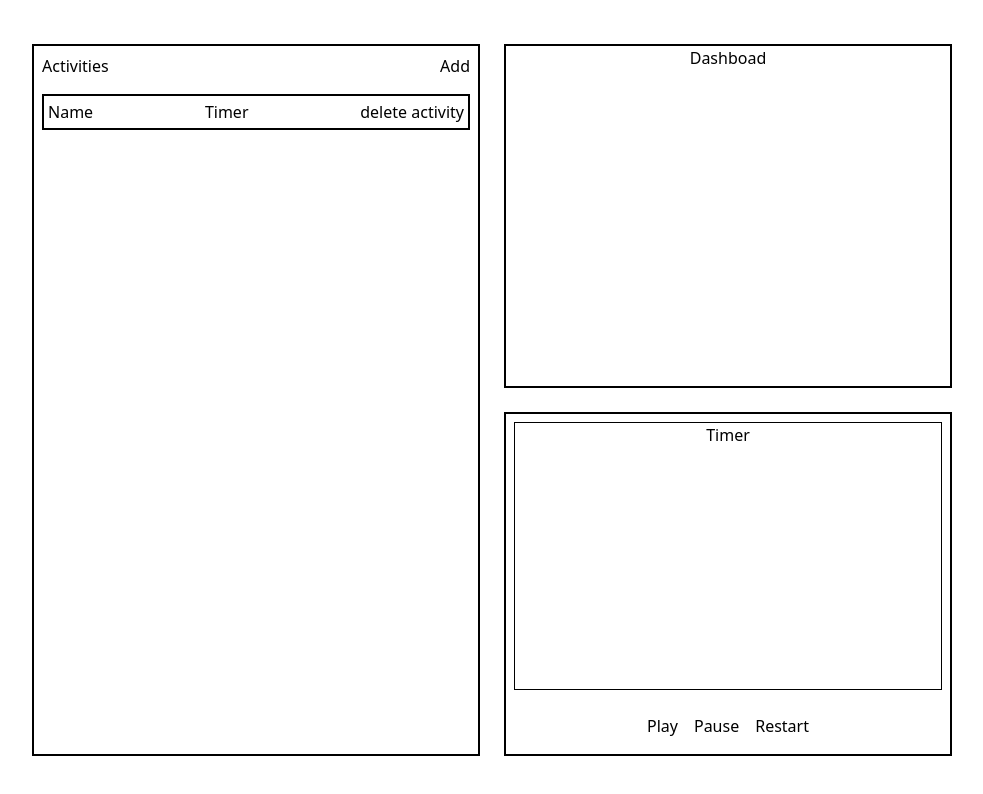
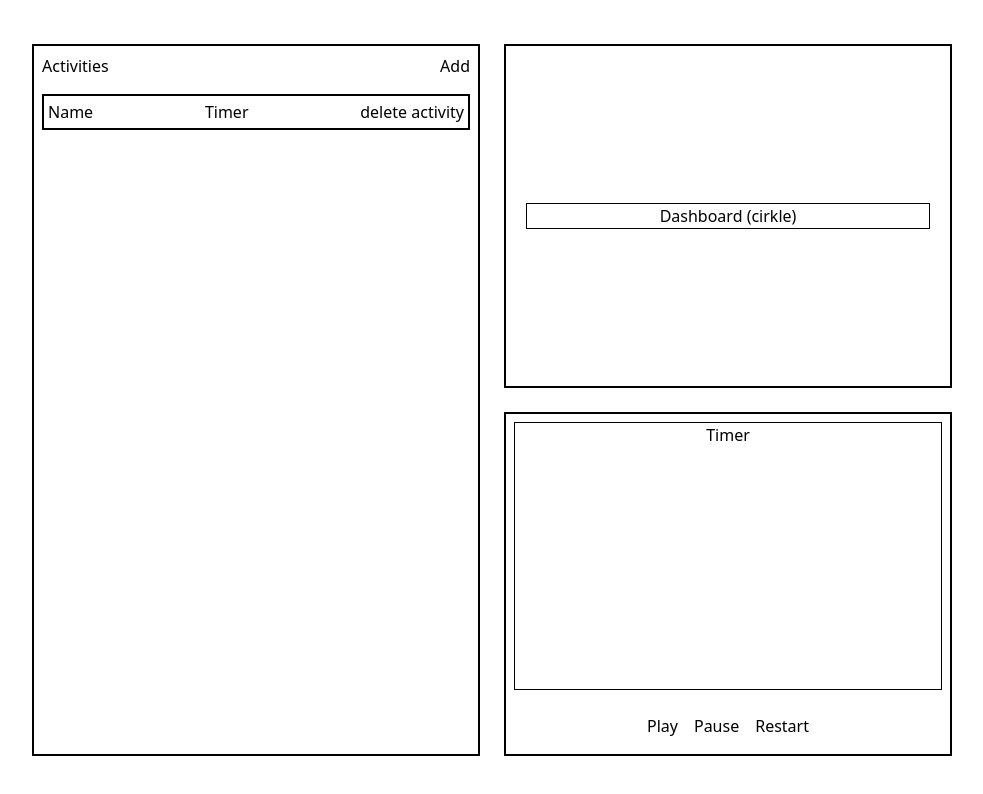
Before and after one commit to Andrzej-Tezyk/stack-app, a React (Vite) app in the folder frontend/: page / in a window 1280 px wide. Shown: the top 794 px of the page, without its empty margins (148-1131 px from the left). Built offline with nearby package versions, Linux system fonts and the light colour scheme.

Commit message:
dashboard layout

```diff
--- a/frontend/src/components/Dashboard.jsx
+++ b/frontend/src/components/Dashboard.jsx
@@ -1,9 +1,8 @@
 function Dashboard () {
     return (
-        <div className="border-2 m-3 w-md h-1/2 border-solid">
-            <h2>Dashboad</h2>
-            <div>
-
+        <div className="flex border-2 m-3 w-md h-1/2 border-solid justify-center items-center">
+            <div className="border-1 flex-grow m-5">
+                Dashboard (cirkle)
             </div>
         </div>
      );
```
